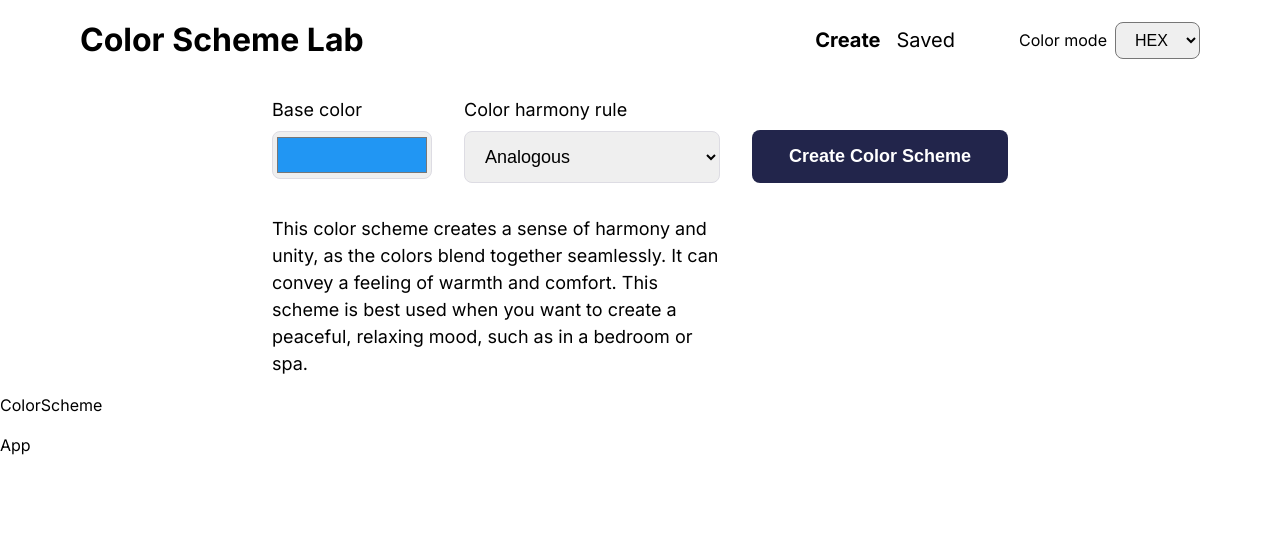
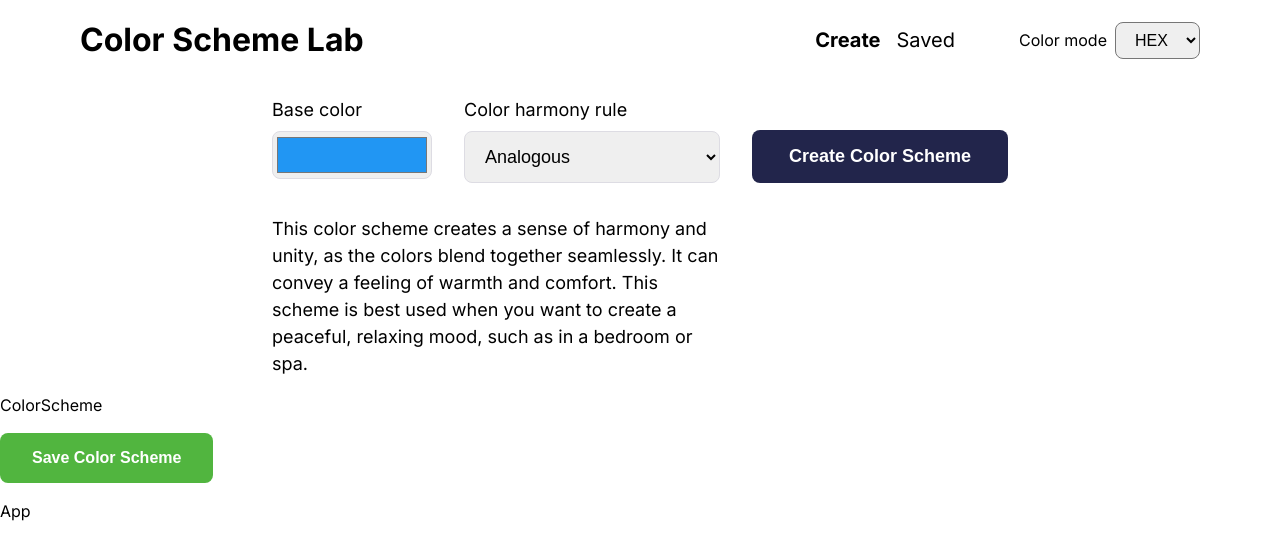
Before and after one commit to goranstevanovic/color-scheme-lab, a React (Create React App) app: page / in a window 1280 px wide. Shown: the top 560 px of the page. Built offline with nearby package versions, Linux system fonts and the light colour scheme.

Commit message:
Add button to ColorScheme component

```diff
--- a/src/components/ColorScheme/index.tsx
+++ b/src/components/ColorScheme/index.tsx
@@ -1,3 +1,4 @@
+import Button from '../Button';
 import { ColorScheme as ColorSchemeType } from '../../data/colorScheme';
 
 type colorSchemeProps = {
@@ -11,7 +12,14 @@ function ColorScheme({
   colorSchemeData,
   colorSchemeTitle,
 }: colorSchemeProps) {
-  return <p>ColorScheme</p>;
+  const button = <Button type={buttonType} />;
+
+  return (
+    <>
+      <p>ColorScheme</p>
+      {button}
+    </>
+  );
 }
 
 export default ColorScheme;
```
